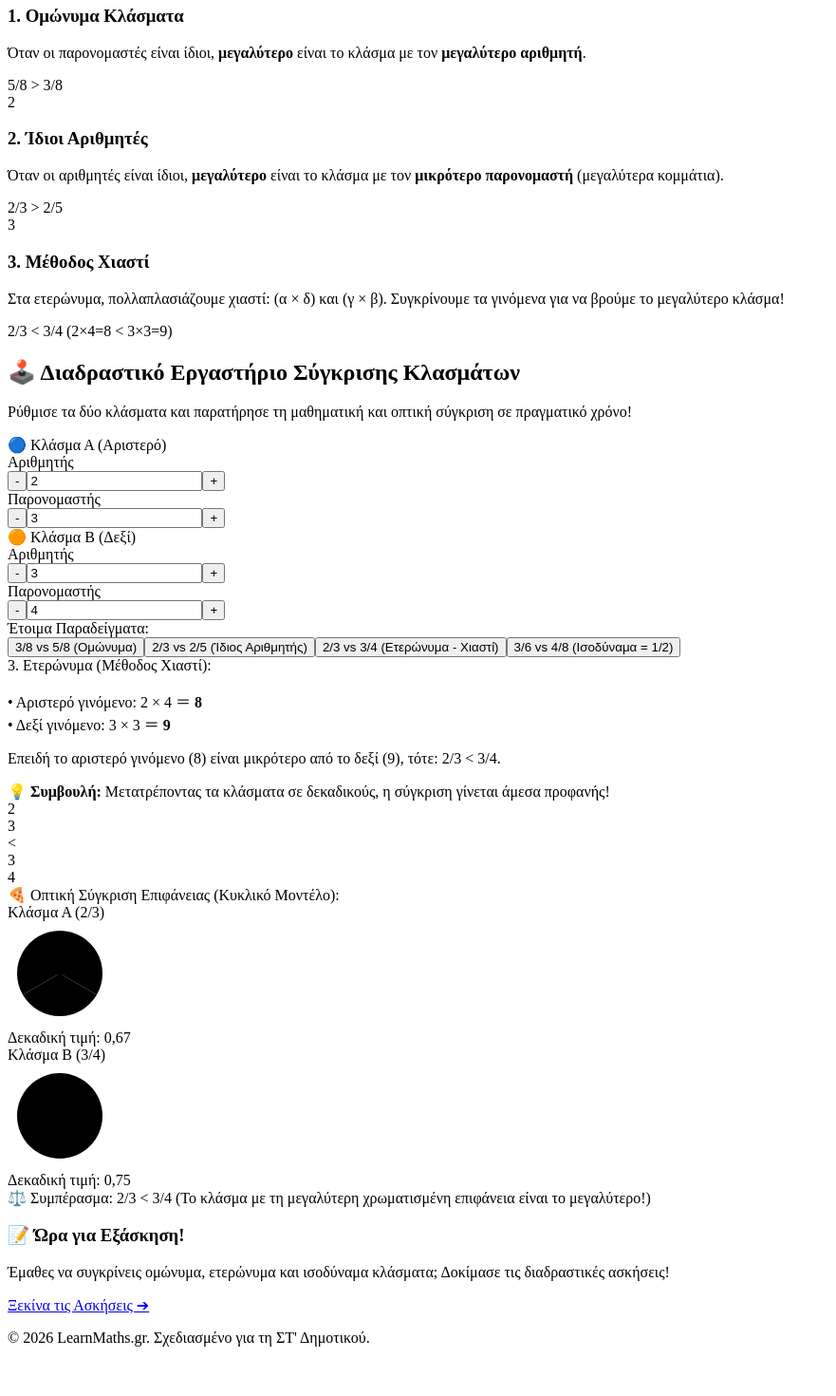
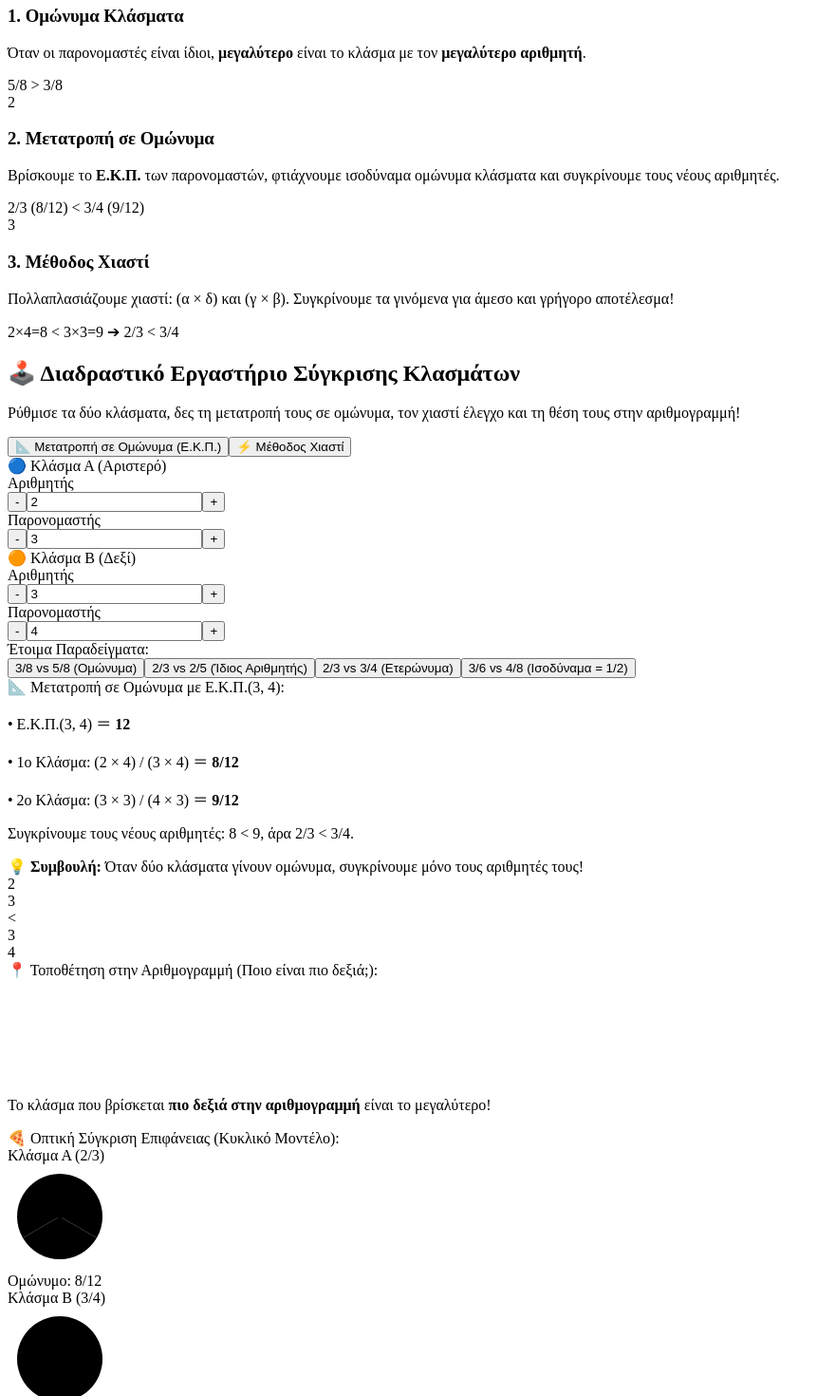
Before and after one commit to gkrimpas-lab/learn-maths-2026, a Next.js app: page /st-dimotikou/26-sigkrisi-klasmaton in a window 1280 px wide. Shown: the part 340-1810 px from the top of the page at 95% size, without its empty margins (0-881 px from the left). Before the commit the page ends 1774 px from the top, so only its background shows below. Built offline with nearby package versions, Linux system fonts and the light colour scheme.

Commit message:
Update 26-sigkrisi-klasmaton.js

```diff
--- a/pages/st-dimotikou/26-sigkrisi-klasmaton.js
+++ b/pages/st-dimotikou/26-sigkrisi-klasmaton.js
@@ -5,14 +5,31 @@ import { LAYOUT } from '../../shared/layout-config';
 
 // ΕΞΩΤΕΡΙΚΕΣ ΜΕΤΑΒΛΗΤΕΣ ΡΥΘΜΙΣΗΣ
 const MAX_DENOMINATOR = 100;
-const MAX_NUMERATOR_MULTIPLIER = 3; // Ο αριθμητής μπορεί να γίνει έως 3 φορές ο παρονομαστής
+const MAX_NUMERATOR_MULTIPLIER = 3;
 
 const PRESETS = [
   { nA: 3, dA: 8, nB: 5, dB: 8, label: "3/8 vs 5/8 (Ομώνυμα)" },
   { nA: 2, dA: 3, nB: 2, dB: 5, label: "2/3 vs 2/5 (Ίδιος Αριθμητής)" },
-  { nA: 2, dA: 3, nB: 3, dB: 4, label: "2/3 vs 3/4 (Ετερώνυμα - Χιαστί)" },
+  { nA: 2, dA: 3, nB: 3, dB: 4, label: "2/3 vs 3/4 (Ετερώνυμα)" },
   { nA: 3, dA: 6, nB: 4, dB: 8, label: "3/6 vs 4/8 (Ισοδύναμα = 1/2)" }
 ];
+
+// Υπολογισμός Μ.Κ.Δ. και Ε.Κ.Π.
+function gcd(a, b) {
+  let x = Math.abs(a);
+  let y = Math.abs(b);
+  while (y) {
+    const t = y;
+    y = x % y;
+    x = t;
+  }
+  return x;
+}
+
+function lcm(a, b) {
+  if (a === 0 || b === 0) return 0;
+  return Math.abs(a * b) / gcd(a, b);
+}
 
 export default function SigkrisiKlasmatonPage() {
   // Κλάσμα Α (Αριστερά)
@@ -23,7 +40,10 @@ export default function SigkrisiKlasmatonPage() {
   const [numB, setNumB] = useState(3);
   const [denB, setDenB] = useState(4);
 
-  // Μέγιστος επιτρεπτός αριθμητής βάσει του τρέχοντος παρονομαστή
+  // Tab μεθόδου επεξήγησης: 'homo' (Ομώνυμα/ΕΚΠ) ή 'cross' (Χιαστί)
+  const [methodTab, setMethodTab] = useState('homo');
+
+  // Μέγιστος επιτρεπτός αριθμητής
   const getMaxNumerator = (denominator) => {
     const activeDen = Number(denominator) || 1;
     return Math.min(activeDen * MAX_NUMERATOR_MULTIPLIER, MAX_DENOMINATOR * MAX_NUMERATOR_MULTIPLIER);
@@ -51,7 +71,7 @@ export default function SigkrisiKlasmatonPage() {
     }
   };
 
-  // Αυξομείωση με κουμπιά για το Κλάσμα Α
+  // Αυξομείωση με κουμπιά
   const adjustValueA = (type, amount) => {
     if (type === 'num') {
       const maxNum = getMaxNumerator(denA);
@@ -66,7 +86,6 @@ export default function SigkrisiKlasmatonPage() {
     }
   };
 
-  // Αυξομείωση με κουμπιά για το Κλάσμα Β
   const adjustValueB = (type, amount) => {
     if (type === 'num') {
       const maxNum = getMaxNumerator(denB);
@@ -90,63 +109,22 @@ export default function SigkrisiKlasmatonPage() {
   const valA = activeNumA / activeDenA;
   const valB = activeNumB / activeDenB;
 
+  // Υπολογισμός Ε.Κ.Π. και Ομώνυμων Κλασμάτων
+  const commonDen = lcm(activeDenA, activeDenB) || 1;
+  const multA = commonDen / activeDenA;
+  const multB = commonDen / activeDenB;
+  const homoNumA = activeNumA * multA;
+  const homoNumB = activeNumB * multB;
+
+  // Υπολογισμός Χιαστί Γινομένων
+  const crossA = activeNumA * activeDenB;
+  const crossB = activeNumB * activeDenA;
+
   // Εύρεση του σωστού συμβόλου σύγκρισης
   const getComparisonSymbol = () => {
     if (valA > valB) return '>';
     if (valA < valB) return '<';
     return '=';
-  };
-
-  // Επεξηγηματικό παιδαγωγικό μήνυμα
-  const getExplanationMessage = () => {
-    if (activeDenA === activeDenB) {
-      return (
-        <div className="space-y-1">
-          <span className="font-bold text-blue-800 uppercase block text-[11px]">1. Ίδιοι Παρονομαστές (Ομώνυμα):</span>
-          <p>
-            Τα κλάσματα έχουν τον ίδιο παρονομαστή ({activeDenA}). Μεγαλύτερο είναι εκείνο που έχει τον μεγαλύτερο αριθμητή:
-            <strong> {activeNumA} {valA > valB ? '>' : valA < valB ? '<' : '＝'} {activeNumB}</strong>.
-          </p>
-        </div>
-      );
-    }
-    if (activeNumA === activeNumB && activeNumA !== 0) {
-      return (
-        <div className="space-y-1">
-          <span className="font-bold text-purple-800 uppercase block text-[11px]">2. Ίδιοι Αριθμητές:</span>
-          <p>
-            Τα κλάσματα έχουν τον ίδιο αριθμητή ({activeNumA}). Μεγαλύτερο είναι εκείνο που έχει τον <strong>μικρότερο παρονομαστή</strong>, γιατί η μονάδα χωρίστηκε σε λιγότερα και άρα μεγαλύτερα κομμάτια!
-          </p>
-        </div>
-      );
-    }
-
-    // Ετερώνυμα - Μέθοδος Χιαστί
-    const crossA = activeNumA * activeDenB;
-    const crossB = activeNumB * activeDenA;
-
-    let resultText = "";
-    if (crossA < crossB) {
-      resultText = `Επειδή το αριστερό γινόμενο (${crossA}) είναι μικρότερο από το δεξί (${crossB}), τότε: ${activeNumA}/${activeDenA} < ${activeNumB}/${activeDenB}.`;
-    } else if (crossA > crossB) {
-      resultText = `Επειδή το αριστερό γινόμενο (${crossA}) είναι μεγαλύτερο από το δεξί (${crossB}), τότε: ${activeNumA}/${activeDenA} > ${activeNumB}/${activeDenB}.`;
-    } else {
-      resultText = `Επειδή τα γινόμενα είναι ίσα (${crossA} ＝ ${crossB}), τότε τα κλάσματα είναι ισοδύναμα (${activeNumA}/${activeDenA} ＝ ${activeNumB}/${activeDenB}).`;
-    }
-
-    return (
-      <div className="space-y-2">
-        <span className="font-bold text-amber-800 uppercase block text-[11px]">3. Ετερώνυμα (Μέθοδος Χιαστί):</span>
-        <p className="text-slate-600">
-          • Αριστερό γινόμενο: {activeNumA} × {activeDenB} ＝ <strong className="text-blue-700 font-bold">{crossA}</strong>
-          <br />
-          • Δεξί γινόμενο: {activeNumB} × {activeDenA} ＝ <strong className="text-orange-700 font-bold">{crossB}</strong>
-        </p>
-        <p className="border-t border-slate-200 pt-1.5 font-bold text-slate-800">
-          {resultText}
-        </p>
-      </div>
-    );
   };
 
   // Σχεδίαση κυκλικών διαγραμμάτων (πίτσες SVG)
@@ -258,10 +236,10 @@ export default function SigkrisiKlasmatonPage() {
                   </span>
                 </div>
                 <h1 className="text-3xl md:text-4xl font-black tracking-tight leading-tight">
-                  26. Σύγκριση Κλασμάτων (Ομώνυμα, Ετερώνυμα & Χιαστί)
+                  26. Σύγκριση Κλασμάτων (Ομώνυμα, Ε.Κ.Π. & Χιαστί)
                 </h1>
                 <p className="text-blue-100 text-sm md:text-base leading-relaxed max-w-3xl">
-                  Μάθε τους 3 εύκολους κανόνες για να συγκρίνεις οποιαδήποτε κλάσματα: με <strong>ίδιους παρονομαστές</strong>, με <strong>ίδιους αριθμητές</strong> ή με τον ταχύτατο <strong>πολλαπλασιασμό χιαστί</strong>!
+                  Μάθε πώς συγκρίνουμε κλάσματα: κάνοντάς τα <strong>ομώνυμα με το Ε.Κ.Π.</strong>, συγκρίνοντας τους <strong>αριθμητές</strong> ή εφαρμόζοντας τον γρήγορο <strong>πολλαπλασιασμό χιαστί</strong>!
                 </p>
               </div>
 
@@ -299,19 +277,19 @@ export default function SigkrisiKlasmatonPage() {
               </div>
             </div>
 
-            <div className="bg-purple-50/80 border border-purple-100 p-6 rounded-3xl space-y-4 flex flex-col justify-between shadow-sm">
+            <div className="bg-indigo-50/80 border border-indigo-100 p-6 rounded-3xl space-y-4 flex flex-col justify-between shadow-sm">
               <div className="space-y-2.5">
-                <div className="w-10 h-10 bg-purple-600 text-white rounded-2xl flex items-center justify-center font-black text-lg shadow-sm">
+                <div className="w-10 h-10 bg-indigo-600 text-white rounded-2xl flex items-center justify-center font-black text-lg shadow-sm">
                   2
                 </div>
-                <h3 className="text-lg font-black text-slate-900">2. Ίδιοι Αριθμητές</h3>
+                <h3 className="text-lg font-black text-slate-900">2. Μετατροπή σε Ομώνυμα</h3>
                 <p className="text-slate-600 text-sm leading-relaxed">
-                  Όταν οι αριθμητές είναι ίδιοι, <strong>μεγαλύτερο</strong> είναι το κλάσμα με τον <strong>μικρότερο παρονομαστή</strong> (μεγαλύτερα κομμάτια).
+                  Βρίσκουμε το <strong>Ε.Κ.Π.</strong> των παρονομαστών, φτιάχνουμε ισοδύναμα ομώνυμα κλάσματα και συγκρίνουμε τους νέους αριθμητές.
                 </p>
               </div>
-              <div className="bg-white p-3 rounded-2xl border border-purple-100 text-xs text-slate-700 font-mono text-center font-bold">
-                <span className="bg-purple-50 border border-purple-200 px-2.5 py-1 rounded-xl text-purple-900">
-                  2/3 &gt; 2/5
+              <div className="bg-white p-3 rounded-2xl border border-indigo-100 text-xs text-slate-700 font-mono text-center font-bold">
+                <span className="bg-indigo-50 border border-indigo-200 px-2.5 py-1 rounded-xl text-indigo-900">
+                  2/3 (8/12) &lt; 3/4 (9/12)
                 </span>
               </div>
             </div>
@@ -323,12 +301,12 @@ export default function SigkrisiKlasmatonPage() {
                 </div>
                 <h3 className="text-lg font-black text-slate-900">3. Μέθοδος Χιαστί</h3>
                 <p className="text-slate-600 text-sm leading-relaxed">
-                  Στα ετερώνυμα, πολλαπλασιάζουμε χιαστί: (α × δ) και (γ × β). Συγκρίνουμε τα γινόμενα για να βρούμε το μεγαλύτερο κλάσμα!
+                  Πολλαπλασιάζουμε χιαστί: (α × δ) και (γ × β). Συγκρίνουμε τα γινόμενα για άμεσο και γρήγορο αποτέλεσμα!
                 </p>
               </div>
               <div className="bg-white p-3 rounded-2xl border border-amber-100 text-xs text-slate-700 font-mono text-center font-bold">
                 <span className="bg-amber-50 border border-amber-200 px-2.5 py-1 rounded-xl text-amber-900">
-                  2/3 &lt; 3/4 (2×4=8 &lt; 3×3=9)
+                  2×4=8 &lt; 3×3=9 ➔ 2/3 &lt; 3/4
                 </span>
               </div>
             </div>
@@ -342,8 +320,34 @@ export default function SigkrisiKlasmatonPage() {
                   <span>🕹️</span> Διαδραστικό Εργαστήριο Σύγκρισης Κλασμάτων
                 </h2>
                 <p className="text-gray-500 text-sm">
-                  Ρύθμισε τα δύο κλάσματα και παρατήρησε τη μαθηματική και οπτική σύγκριση σε πραγματικό χρόνο!
+                  Ρύθμισε τα δύο κλάσματα, δες τη μετατροπή τους σε ομώνυμα, τον χιαστί έλεγχο και τη θέση τους στην αριθμογραμμή!
                 </p>
+              </div>
+
+              {/* METHOD SELECTOR TABS */}
+              <div className="flex bg-slate-100 p-1.5 rounded-2xl border border-slate-200 shadow-inner gap-1">
+                <button
+                  type="button"
+                  onClick={() => setMethodTab('homo')}
+                  className={`px-4 py-2 rounded-xl text-xs md:text-sm font-black transition-all ${
+                    methodTab === 'homo'
+                      ? 'bg-blue-600 text-white shadow-sm scale-105'
+                      : 'text-slate-600 hover:text-slate-900'
+                  }`}
+                >
+                  📐 Μετατροπή σε Ομώνυμα (Ε.Κ.Π.)
+                </button>
+                <button
+                  type="button"
+                  onClick={() => setMethodTab('cross')}
+                  className={`px-4 py-2 rounded-xl text-xs md:text-sm font-black transition-all ${
+                    methodTab === 'cross'
+                      ? 'bg-amber-500 text-white shadow-sm scale-105'
+                      : 'text-slate-600 hover:text-slate-900'
+                  }`}
+                >
+                  ⚡ Μέθοδος Χιαστί
+                </button>
               </div>
             </div>
 
@@ -448,19 +452,58 @@ export default function SigkrisiKlasmatonPage() {
                     </div>
                   </div>
 
-                  {/* ΕΠΕΞΗΓΗΣΗ ΚΑΝΟΝΑ */}
+                  {/* ΜΑΘΗΜΑΤΙΚΗ ΕΞΗΓΗΣΗ ΑΝΑΛΟΓΑ ΜΕ ΤΟ TAB */}
                   <div className="bg-white p-3.5 rounded-2xl border border-slate-200 text-xs text-slate-700 leading-relaxed font-medium shadow-xs">
-                    {getExplanationMessage()}
+                    {methodTab === 'homo' ? (
+                      <div className="space-y-1.5">
+                        <span className="font-black text-blue-800 uppercase block text-[11px]">
+                          📐 Μετατροπή σε Ομώνυμα με Ε.Κ.Π.({activeDenA}, {activeDenB}):
+                        </span>
+                        {activeDenA === activeDenB ? (
+                          <p>Τα κλάσματα είναι ήδη ομώνυμα (έχουν ίδιο παρονομαστή {activeDenA}). Συγκρίνουμε απευθείας τους αριθμητές: <strong>{activeNumA} {valA > valB ? '>' : valA < valB ? '<' : '＝'} {activeNumB}</strong>.</p>
+                        ) : (
+                          <>
+                            <p>
+                              • Ε.Κ.Π.({activeDenA}, {activeDenB}) ＝ <strong>{commonDen}</strong>
+                            </p>
+                            <p>
+                              • 1ο Κλάσμα: ({activeNumA} × {multA}) / ({activeDenA} × {multA}) ＝ <strong className="text-blue-700">{homoNumA}/{commonDen}</strong>
+                            </p>
+                            <p>
+                              • 2ο Κλάσμα: ({activeNumB} × {multB}) / ({activeDenB} × {multB}) ＝ <strong className="text-orange-700">{homoNumB}/{commonDen}</strong>
+                            </p>
+                            <p className="border-t border-slate-100 pt-1 font-bold text-slate-900">
+                              Συγκρίνουμε τους νέους αριθμητές: {homoNumA} {homoNumA > homoNumB ? '>' : homoNumA < homoNumB ? '<' : '＝'} {homoNumB}, άρα {activeNumA}/{activeDenA} {getComparisonSymbol()} {activeNumB}/{activeDenB}.
+                            </p>
+                          </>
+                        )}
+                      </div>
+                    ) : (
+                      <div className="space-y-1.5">
+                        <span className="font-black text-amber-800 uppercase block text-[11px]">
+                          ⚡ Έλεγχος με Πολλαπλασιασμό Χιαστί:
+                        </span>
+                        <p>
+                          • Αριστερό γινόμενο: {activeNumA} × {activeDenB} ＝ <strong className="text-blue-700">{crossA}</strong>
+                        </p>
+                        <p>
+                          • Δεξί γινόμενο: {activeNumB} × {activeDenA} ＝ <strong className="text-orange-700">{crossB}</strong>
+                        </p>
+                        <p className="border-t border-slate-100 pt-1 font-bold text-slate-900">
+                          Επειδή {crossA} {crossA > crossB ? '>' : crossA < crossB ? '<' : '＝'} {crossB}, τότε {activeNumA}/{activeDenA} {getComparisonSymbol()} {activeNumB}/{activeDenB}.
+                        </p>
+                      </div>
+                    )}
                   </div>
 
                 </div>
 
                 <div className="text-[11px] text-slate-500 bg-white p-3 rounded-xl border border-slate-200">
-                  💡 <strong>Συμβουλή:</strong> Μετατρέποντας τα κλάσματα σε δεκαδικούς, η σύγκριση γίνεται άμεσα προφανής!
+                  💡 <strong>Συμβουλή:</strong> Όταν δύο κλάσματα γίνουν ομώνυμα, συγκρίνουμε μόνο τους αριθμητές τους!
                 </div>
               </div>
 
-              {/* RIGHT: VISUALIZATION & PIZZAS (8 COLS) */}
+              {/* RIGHT: VISUALIZATION, NUMBER LINE & PIZZAS (8 COLS) */}
               <div className="lg:col-span-8 bg-white p-6 md:p-8 rounded-3xl border border-slate-200 shadow-sm flex flex-col justify-between min-h-[520px] space-y-6">
 
                 {/* 1. ΜΑΘΗΜΑΤΙΚΗ ΠΑΡΟΥΣΙΑΣΗ ΜΕ ΤΟ ΣΥΜΒΟΛΟ */}
@@ -487,13 +530,65 @@ export default function SigkrisiKlasmatonPage() {
                   </div>
                 </div>
 
-                {/* 2. ΓΡΑΦΙΚΗ ΑΝΑΠΑΡΑΣΤΑΣΗ ΠΙΤΣΑΣ */}
+                {/* 2. ΟΠΤΙΚΗ ΑΠΕΙΚΟΝΙΣΗ ΣΤΗΝ ΑΡΙΘΜΟΓΡΑΜΜΗ (NUMBER LINE) */}
+                <div className="space-y-2 bg-slate-50 p-5 rounded-2xl border border-slate-200">
+                  <span className="text-xs font-black text-slate-500 uppercase tracking-wider block text-center">
+                    📍 Τοποθέτηση στην Αριθμογραμμή (Ποιο είναι πιο δεξιά;):
+                  </span>
+
+                  <div className="relative w-full pt-10 pb-6 px-6">
+                    <div className="relative w-full h-1.5 bg-slate-300 rounded-full">
+                      {/* Ακέραιοι 0, 1, 2, 3 */}
+                      {[0, 1, 2, 3].map((num) => {
+                        const pct = (num / 3) * 100;
+                        return (
+                          <div key={num} className="absolute flex flex-col items-center" style={{ left: `${pct}%`, transform: 'translateX(-50%)' }}>
+                            <div className="w-0.5 h-4 bg-slate-800 -top-2 relative" />
+                            <span className="text-xs font-mono font-black text-slate-700 top-1 relative">{num}</span>
+                          </div>
+                        );
+                      })}
+
+                      {/* Δείκτης Κλάσματος Α (Μπλε) */}
+                      {valA <= 3 && (
+                        <div
+                          className="absolute flex flex-col items-center -top-8 transition-all duration-500 ease-out z-10"
+                          style={{ left: `${(valA / 3) * 100}%`, transform: 'translateX(-50%)' }}
+                        >
+                          <div className="bg-blue-600 text-white font-mono text-[11px] font-black px-2 py-0.5 rounded-lg shadow-md mb-0.5 whitespace-nowrap">
+                            Α: {activeNumA}/{activeDenA} ({valA.toFixed(2).replace('.', ',')})
+                          </div>
+                          <div className="w-3.5 h-3.5 rounded-full bg-blue-500 border-2 border-white shadow-md animate-bounce" />
+                        </div>
+                      )}
+
+                      {/* Δείκτης Κλάσματος Β (Πορτοκαλί) */}
+                      {valB <= 3 && (
+                        <div
+                          className="absolute flex flex-col items-center -top-8 transition-all duration-500 ease-out z-20"
+                          style={{ left: `${(valB / 3) * 100}%`, transform: 'translateX(-50%)' }}
+                        >
+                          <div className="bg-orange-600 text-white font-mono text-[11px] font-black px-2 py-0.5 rounded-lg shadow-md mb-0.5 whitespace-nowrap">
+                            Β: {activeNumB}/{activeDenB} ({valB.toFixed(2).replace('.', ',')})
+                          </div>
+                          <div className="w-3.5 h-3.5 rounded-full bg-orange-500 border-2 border-white shadow-md animate-bounce" />
+                        </div>
+                      )}
+                    </div>
+                  </div>
+
+                  <p className="text-[11px] text-slate-400 italic text-center">
+                    Το κλάσμα που βρίσκεται <strong>πιο δεξιά στην αριθμογραμμή</strong> είναι το μεγαλύτερο!
+                  </p>
+                </div>
+
+                {/* 3. ΓΡΑΦΙΚΗ ΑΝΑΠΑΡΑΣΤΑΣΗ ΠΙΤΣΑΣ */}
                 <div className="space-y-3 flex-1 flex flex-col justify-center">
                   <span className="text-xs font-black text-slate-500 uppercase tracking-wider block text-center">
                     🍕 Οπτική Σύγκριση Επιφάνειας (Κυκλικό Μοντέλο):
                   </span>
 
-                  <div className="flex flex-col sm:flex-row items-center justify-around gap-6 py-6 bg-slate-50/70 rounded-3xl border border-slate-200 shadow-inner">
+                  <div className="flex flex-col sm:flex-row items-center justify-around gap-6 py-4 bg-slate-50/70 rounded-3xl border border-slate-200 shadow-inner">
                     {/* Πίτσα Α */}
                     <div className="flex flex-col items-center space-y-2">
                       <span className="text-xs font-black text-blue-600 uppercase tracking-wider">
@@ -501,7 +596,7 @@ export default function SigkrisiKlasmatonPage() {
                       </span>
                       {renderFractionVisual(activeNumA, activeDenA, 'fill-blue-500', 'stroke-blue-700')}
                       <span className="font-mono text-xs text-slate-600 font-bold bg-white px-2.5 py-0.5 rounded-md border border-slate-200">
-                        Δεκαδική τιμή: {valA.toFixed(2).replace('.', ',')}
+                        {activeDenA !== commonDen ? `Ομώνυμο: ${homoNumA}/${commonDen}` : `Αξία: ${valA.toFixed(2).replace('.', ',')}`}
                       </span>
                     </div>
 
@@ -512,15 +607,15 @@ export default function SigkrisiKlasmatonPage() {
                       </span>
                       {renderFractionVisual(activeNumB, activeDenB, 'fill-orange-500', 'stroke-orange-700')}
                       <span className="font-mono text-xs text-slate-600 font-bold bg-white px-2.5 py-0.5 rounded-md border border-slate-200">
-                        Δεκαδική τιμή: {valB.toFixed(2).replace('.', ',')}
+                        {activeDenB !== commonDen ? `Ομώνυμο: ${homoNumB}/${commonDen}` : `Αξία: ${valB.toFixed(2).replace('.', ',')}`}
                       </span>
                     </div>
                   </div>
                 </div>
 
-                {/* 3. ΤΕΛΙΚΟ ΣΥΜΠΕΡΑΣΜΑ */}
+                {/* 4. ΤΕΛΙΚΟ ΣΥΜΠΕΡΑΣΜΑ */}
                 <div className="w-full bg-gradient-to-r from-blue-600 via-indigo-600 to-orange-500 text-white p-4 rounded-2xl text-center font-mono font-black text-xs sm:text-sm shadow-md">
-                  ⚖️ Συμπέρασμα: {activeNumA}/{activeDenA} {getComparisonSymbol()} {activeNumB}/{activeDenB} (Το κλάσμα με τη μεγαλύτερη χρωματισμένη επιφάνεια είναι το μεγαλύτερο!)
+                  ⚖️ Συμπέρασμα: {activeNumA}/{activeDenA} {getComparisonSymbol()} {activeNumB}/{activeDenB} (Το κλάσμα που καλύπτει μεγαλύτερη επιφάνεια και βρίσκεται πιο δεξιά στην αριθμογραμμή είναι το μεγαλύτερο!)
                 </div>
 
               </div>
```
